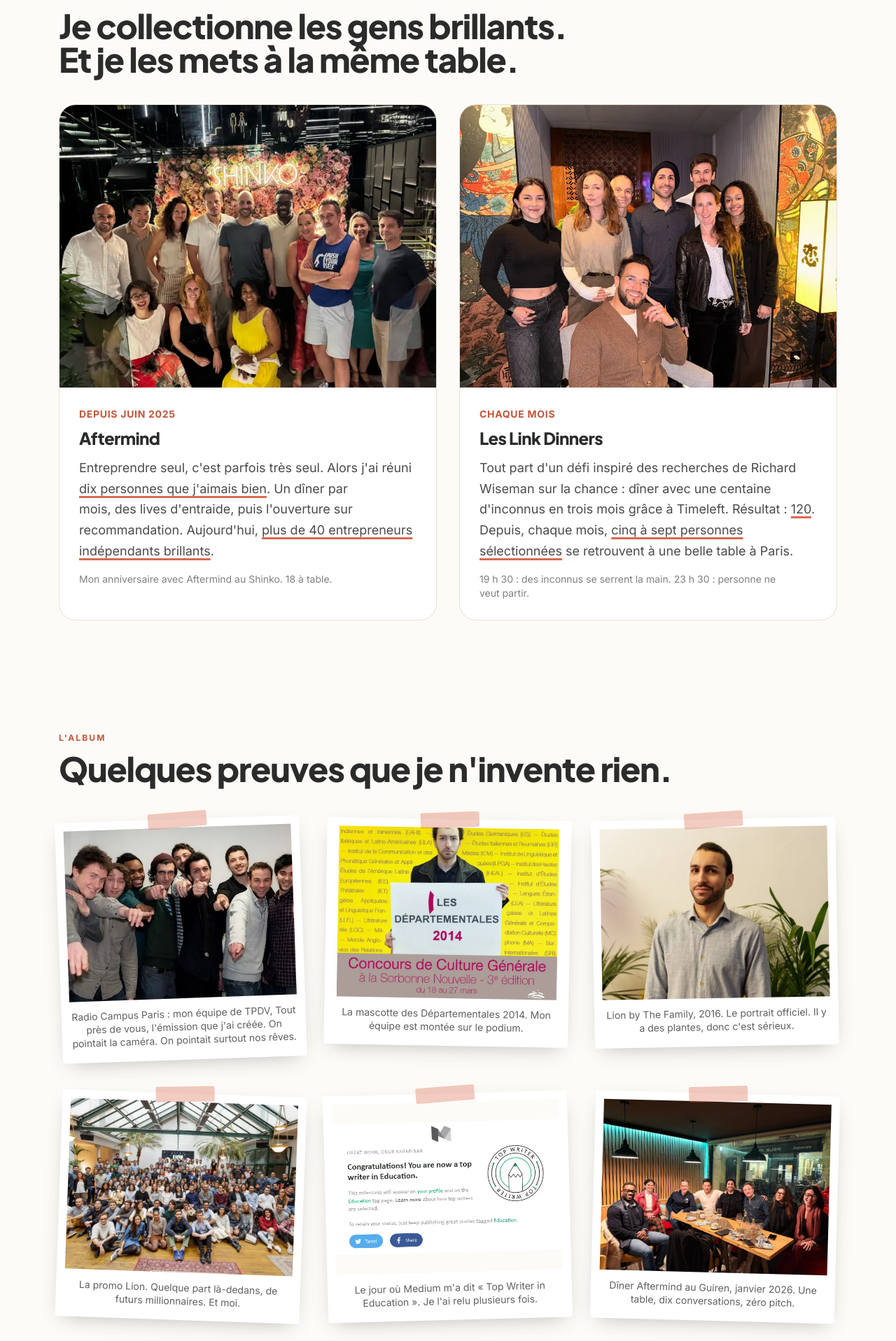
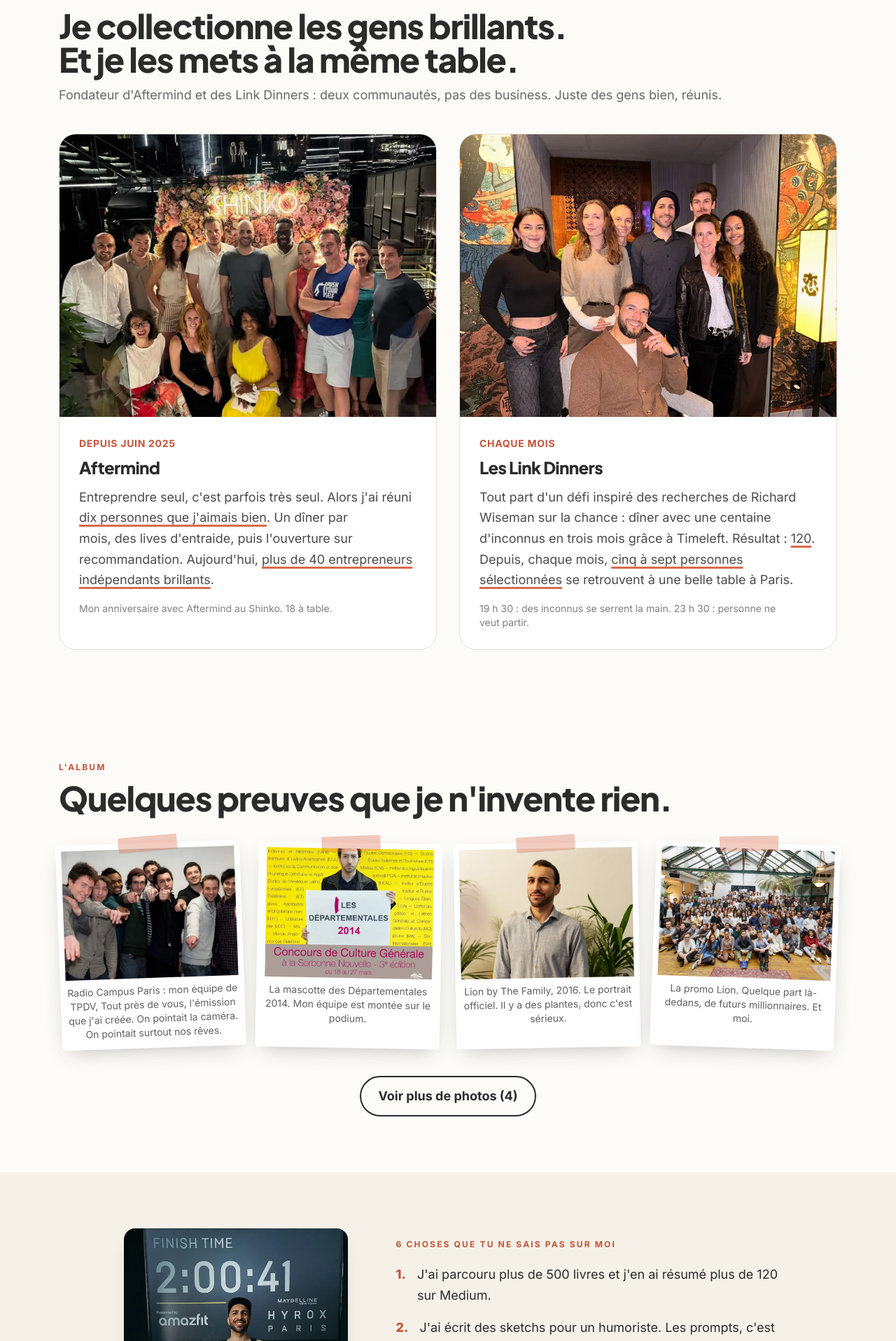
Before and after one commit to Onur-IA/onurkarapinar-site, a React (Vite) app: page /a-propos in a window 1280 px wide. Shown: the part 3503-5420 px from the top of the page at 70% size. Built offline with nearby package versions, Linux system fonts and the light colour scheme.

Commit message:
À propos : je porte chance, fondateur communautés, album compact

```diff
--- a/src/pages/APropos.tsx
+++ b/src/pages/APropos.tsx
@@ -1,3 +1,4 @@
+import { useState } from "react";
 import { Link } from "react-router-dom";
 import { A, useSeo, Reveal, SubscribeForm, Stats, CtaBand, Scribble, Hl } from "../lib";
 const LION1 = "https://medium.com/essentiels/ce-que-jai-appris-en-participant-%C3%A0-lion-la-formation-de-thefamily-pour-rejoindre-des-start-ups-b26ac45c6e7e", LION2 = "https://medium.com/join-lion/lion-saison-3-jour-1-bienvenue-dans-la-jungle-des-startups-3eeebb378e77";
@@ -21,6 +22,7 @@ const facts = [
   "J'ai bouclé Hyrox Paris en solo, pour ma toute première, ce qu'on déconseille en général. 2 h 00 min 41 s. Les 41 secondes, c'était pour le suspense.",
 ];
 const manies = [
+  "Je porte chance. Je suis très chanceux, alors autant en faire profiter les autres.",
   "Je parle beaucoup à mon ordinateur. Il répond, maintenant.",
     "Je mets mes proches en relation sans prévenir. Ça marche presque toujours.",
   "J'achète plus de livres que je n'en lis. J'appelle ça une bibliothèque d'avance.",
@@ -41,6 +43,7 @@ const album: [string, string, string][] = [
   ["album-medium-profil", "Profil Medium d'Onur affichant Writer chez Join Lion by The Family", "Mon profil Medium de l'époque : Writer @_JoinLion by @_TheFamily."],
 ];
 export default function APropos() {
+  const [more, setMore] = useState(false);
   useSeo("À propos | Onur Karapinar", "Head of Content chez France IA, auteur chez Eyrolles, fondateur d'Aftermind et des Link Dinners. Curieux de tout, surtout des gens et de l'IA.");
   return (<>
     <section className="mx-auto grid max-w-6xl items-center gap-10 px-5 py-14 md:grid-cols-[1.2fr_.8fr] md:py-20 [&>*]:min-w-0">
@@ -61,13 +64,14 @@ export default function APropos() {
         <p>L'IA est la technologie la plus puissante jamais mise entre les mains de l'humanité. Et elle ne demande pas de savoir coder.</p>
         <p>Beaucoup ont raté le début d'Internet. Moi, j'étais trop jeune. Cette fois, on est pile à l'heure.</p>
         <p>La preuve : ce site, je l'ai codé avec l'IA, sans être développeur. Bien utilisée, c'est franchement addictif.</p></div></Reveal></div></section>
-    <section className="mx-auto max-w-6xl px-5 py-20"><Reveal><div className="kicker">Ce que je construis</div><h2 className="h2 mt-3">Je collectionne les gens brillants. Et je les mets à la même table.</h2></Reveal>
+    <section className="mx-auto max-w-6xl px-5 py-20"><Reveal><div className="kicker">Ce que je construis</div><h2 className="h2 mt-3">Je collectionne les gens brillants. Et je les mets à la même table.</h2><p className="mt-3 text-ink/70">Fondateur d'Aftermind et des Link Dinners : deux communautés, pas des business. Juste des gens bien, réunis.</p></Reveal>
       <div className="mt-10 grid gap-8 md:grid-cols-2">
         <Reveal><div className="card flex h-full flex-col overflow-hidden"><img src="/img/aftermind-shinko.webp" alt="Les membres d'Aftermind réunis pour le dîner d'anniversaire d'Onur au restaurant Shinko à Paris" loading="lazy" className="aspect-[4/3] w-full object-cover"/><div className="flex-1 p-7"><div className="text-sm font-bold uppercase tracking-wider text-terra">Depuis juin 2025</div><h3 className="mt-2 text-2xl font-extrabold">Aftermind</h3><p className="mt-3 text-ink/85"><Hl t="Entreprendre seul, c'est parfois très seul. Alors j'ai réuni **dix personnes que j'aimais bien**. Un dîner par mois, des lives d'entraide, puis l'ouverture sur recommandation. Aujourd'hui, **plus de 40 entrepreneurs indépendants brillants**."/></p><p className="mt-4 text-sm text-ink/60">Mon anniversaire avec Aftermind au Shinko. 18 à table.</p></div></div></Reveal>
         <Reveal delay={100}><div className="card flex h-full flex-col overflow-hidden"><img src="/img/album-diner-1.webp" alt="Les convives d'un Link Dinner réunis dans un restaurant à Paris" loading="lazy" className="aspect-[4/3] w-full object-cover"/><div className="flex-1 p-7"><div className="text-sm font-bold uppercase tracking-wider text-terra">Chaque mois</div><h3 className="mt-2 text-2xl font-extrabold">Les Link Dinners</h3><p className="mt-3 text-ink/85"><Hl t="Tout part d'un défi inspiré des recherches de Richard Wiseman sur la chance : dîner avec une centaine d'inconnus en trois mois grâce à Timeleft. Résultat : **120**. Depuis, chaque mois, **cinq à sept personnes sélectionnées** se retrouvent à une belle table à Paris."/></p><p className="mt-4 text-sm text-ink/60">19 h 30 : des inconnus se serrent la main. 23 h 30 : personne ne veut partir.</p></div></div></Reveal>
       </div></section>
     <section className="mx-auto max-w-6xl px-5 py-20"><Reveal><div className="kicker">L'album</div><h2 className="h2 mt-3">Quelques preuves que je n'invente rien.</h2></Reveal>
-      <div className="mt-12 grid grid-cols-1 gap-x-8 gap-y-12 sm:grid-cols-2 lg:grid-cols-3">{album.map(([src, alt, cap], i) => <Reveal key={src} delay={(i % 3) * 80}><figure className={`polaroid ${["-rotate-2", "rotate-1", "-rotate-1", "rotate-2", "-rotate-[1.5deg]", "rotate-[1.5deg]", "-rotate-1"][i % 7]}`}><span aria-hidden="true" className="tape"/><img src={`/img/${src}.webp`} alt={alt} loading="lazy" className={`aspect-[4/3] w-full ${src.startsWith("album-medium") ? "object-contain bg-creme" : "object-cover"}`}/><figcaption className="mt-3 text-center text-sm leading-snug text-ink/75">{cap}</figcaption></figure></Reveal>)}</div>
+      <div className="mt-10 grid grid-cols-2 gap-x-5 gap-y-8 lg:grid-cols-4">{album.slice(0, more ? album.length : 4).map(([src, alt, cap], i) => <figure key={src} className={`polaroid !p-2 !pb-3 ${["-rotate-2", "rotate-1", "-rotate-1", "rotate-2", "-rotate-[1.5deg]", "rotate-[1.5deg]", "-rotate-1", "rotate-1"][i % 8]}`}><span aria-hidden="true" className="tape"/><img src={`/img/${src}.webp`} alt={alt} loading="lazy" className={`aspect-[4/3] w-full ${src.startsWith("album-medium") ? "object-contain bg-creme" : "object-cover"}`}/><figcaption className="mt-2 text-center text-xs leading-snug text-ink/75 sm:text-sm">{cap}</figcaption></figure>)}</div>
+      {album.length > 4 && <div className="mt-10 text-center"><button onClick={() => setMore(!more)} aria-expanded={more} className="btn-ghost">{more ? "Voir moins" : `Voir plus de photos (${album.length - 4})`}</button></div>}
     </section>
     <section className="bg-pale"><div className="mx-auto grid max-w-5xl items-center gap-10 px-5 py-20 md:grid-cols-[.8fr_1.2fr]">
       <Reveal><figure><img src="/img/hyrox-paris.webp" alt="Onur à l'arrivée de Hyrox Paris, devant l'écran affichant 2:00:41" width="640" height="961" loading="lazy" className="mx-auto w-full max-w-xs rounded-2xl shadow-xl"/><figcaption className="mt-3 text-center text-sm text-ink/60">Hyrox Paris, en solo, pour une première. 2:00:41. Le sourire dit tout.</figcaption></figure></Reveal>
```
